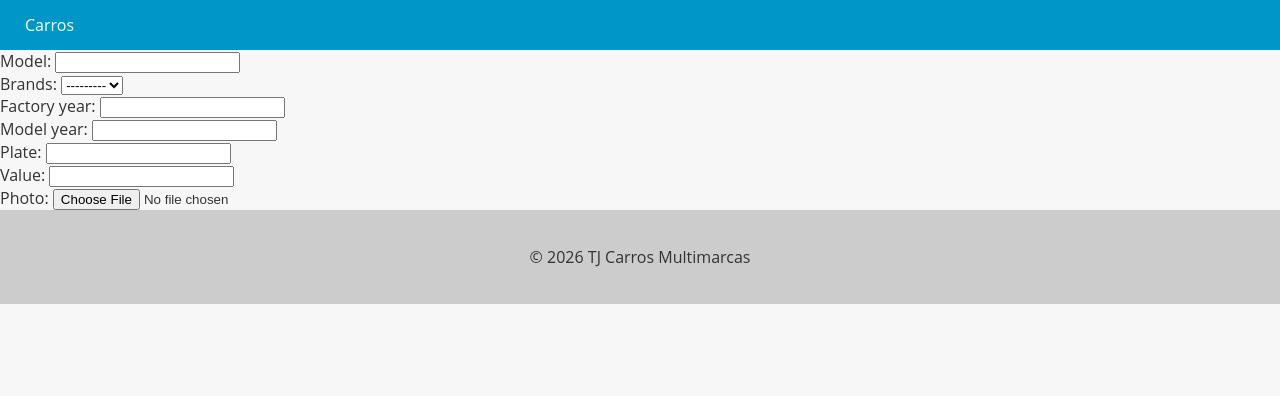
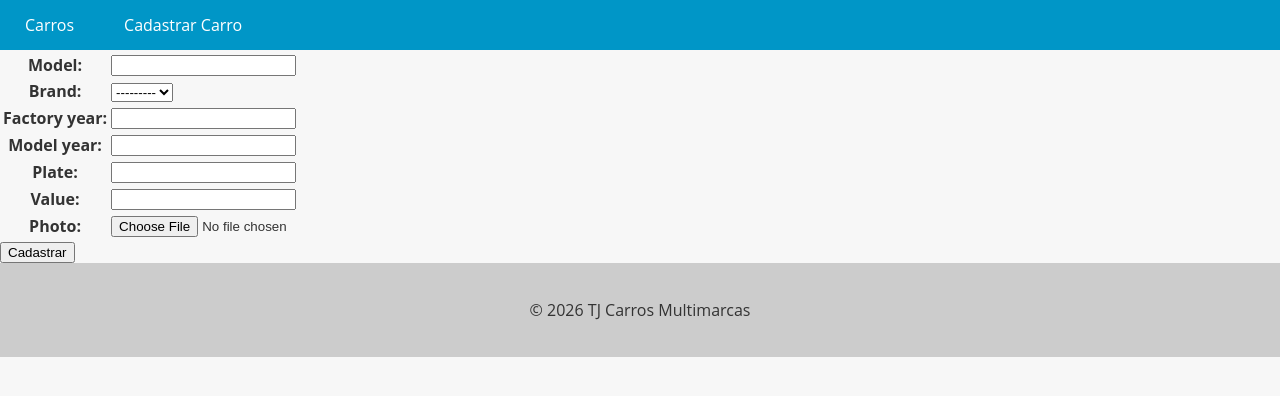
Before and after one commit to joaovitorsantoos/django-cars, a Django app: page /new_car/ in a window 1280 px wide. Shown: the top 396 px of the page. Run offline with Django 5.2, Linux system fonts and the light colour scheme; data that the repository does not hold is empty.

Commit message:
Trabalhando com Forms

```diff
--- a/app/templates/base.html
+++ b/app/templates/base.html
@@ -73,6 +73,7 @@
     <nav>
       <ul>
         <li><a href="{% url 'cars_list' %}">Carros</a></li>
+        <li><a href="{% url 'new_car' %}">Cadastrar Carro</a></li>
       </ul>
     </nav>
   </header>
--- a/cars/forms.py
+++ b/cars/forms.py
@@ -1,11 +1,25 @@
 from django import forms
-from cars.models import Brand
+from cars.models import Brand, Car
 
 class CarForm(forms.Form):
     model = forms.CharField(max_length=200)
-    brands = forms.ModelChoiceField(Brand.objects.all())
+    brand = forms.ModelChoiceField(Brand.objects.all())
     factory_year = forms.IntegerField()
     model_year = forms.IntegerField()
     plate = forms.CharField(max_length=10)
     value = forms.FloatField()
     photo = forms.ImageField()
+
+    def save(self):
+        car = Car(
+            model = self.cleaned_data['model'],
+            brand = self.cleaned_data['brand'],
+            factory_year = self.cleaned_data['factory_year'],
+            model_year = self.cleaned_data['model_year'],
+            plate = self.cleaned_data['plate'],
+            value = self.cleaned_data['value'],
+            photo = self.cleaned_data['photo']
+        )
+
+        car.save()
+        return Car()
--- a/cars/templates/new_car.html
+++ b/cars/templates/new_car.html
@@ -5,7 +5,11 @@
     <form method="post" enctype="multipart/form-data">
         {% csrf_token %}
 
-        {{ new_car_form }}
+        <table>
+            {{ new_car_form.as_table }}
+        </table>
     </form>
 
+    <input type = "submit" value = "Cadastrar" class = "btn btn-primary">
+
 {% endblock %}
--- a/cars/views.py
+++ b/cars/views.py
@@ -17,10 +17,16 @@ def cars_view(request):
     )
 
 def new_car_view(request):
-    new_car_form = CarForm()
+    if request.method == 'POST':
+        new_car_form = CarForm(request.POST, request.FILES)
+        if new_car_form.is_valid():
+            new_car_form.save()
+        else:
+            return('cars_list')
+    else:
+        new_car_form = CarForm()
 
     return render(
-
         request,
         'new_car.html',
         {'new_car_form': new_car_form}
```
